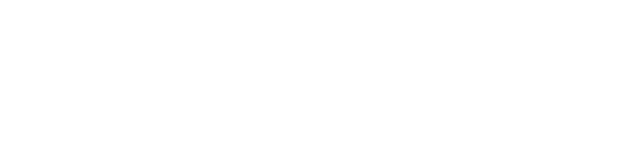
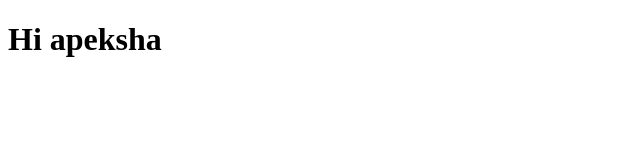
Before and after one commit to apeksharanjan23/Practise, a plain HTML site: page hi.html in a window 1280 px wide. Shown: the whole page, without its empty margins (0-640 px from the left). Drawn offline with Linux system fonts and the light colour scheme.

Commit message:
hi apeksha

```diff
--- a/hi.html
+++ b/hi.html
@@ -4,6 +4,7 @@
     <meta charset="UTF-8">
     <meta name="viewport" content="width=device-width, initial-scale=1.0">
     <title>Document</title>
+    <h1>Hi apeksha</h1>
 </head>
 <body>
 
```
